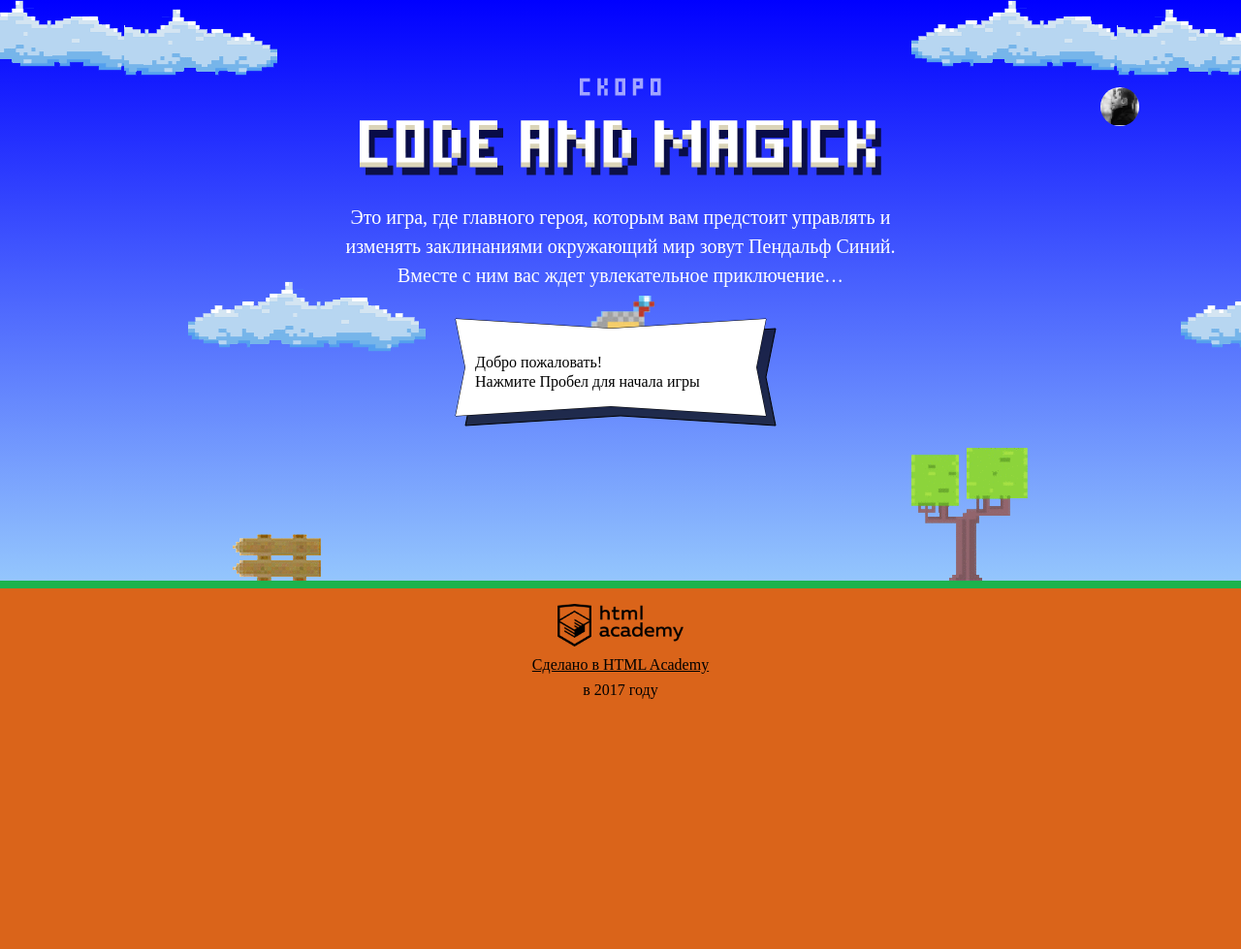
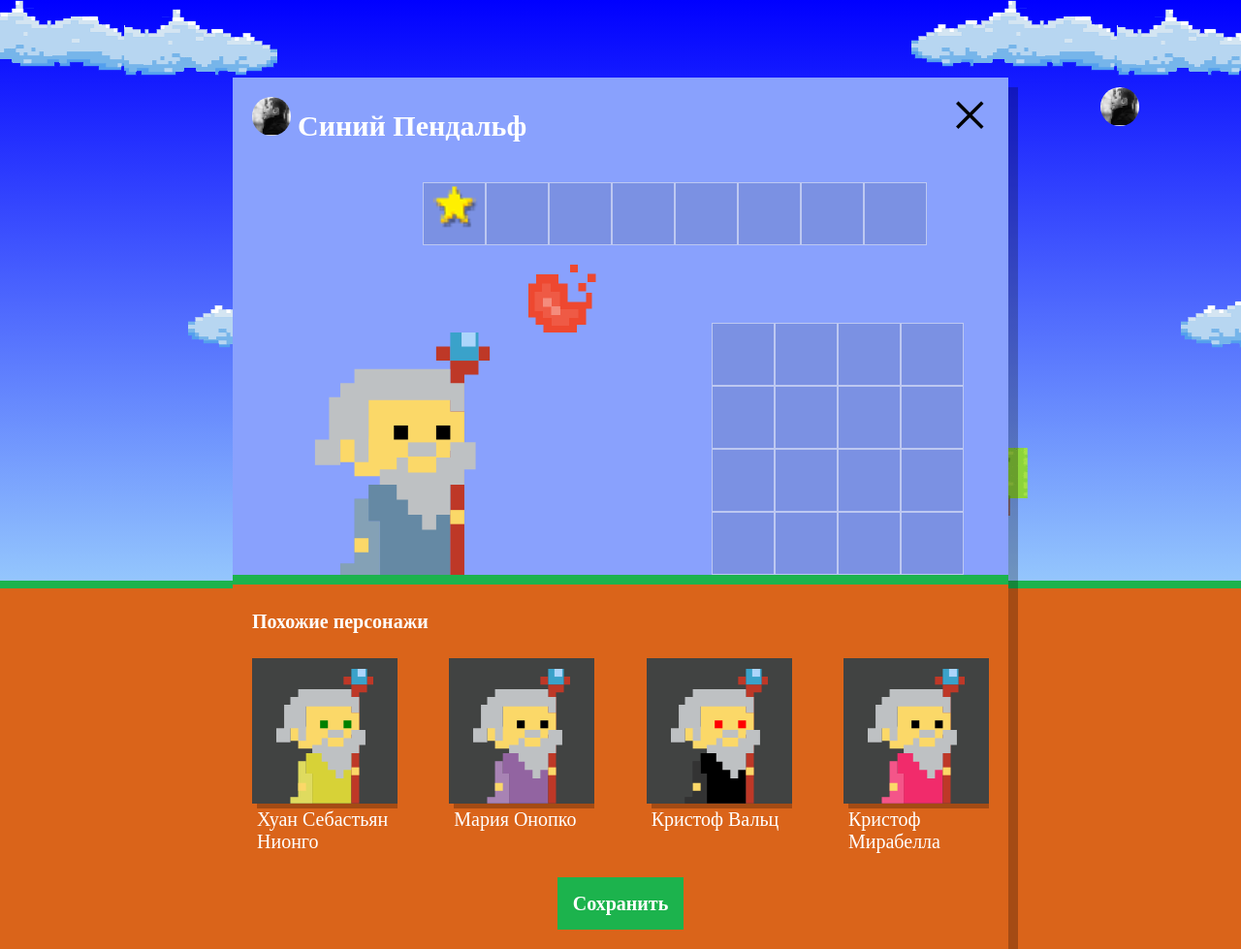
Before and after one commit to SavelyevIvan/code-and-magick, a website: page index.html in a window 1280 px wide. Shown: the whole page at 97% size. Before the commit the page ends 800 px from the top, so only its background shows below. Drawn offline with Linux system fonts and the light colour scheme; a web font is replaced by a local one.

Commit message:
Выполнил шаблонизацию. Раскрасил волшебников

```diff
--- a/index.html
+++ b/index.html
@@ -197,6 +197,7 @@
     return height / 3 - getWizardHeight();
   };
 </script>
+<script src="js/setup.js"></script>
 <script src="js/stat.js"></script>
 <script src="js/game.js"></script>
 
--- /dev/null
+++ b/js/setup.js
@@ -0,0 +1,50 @@
+var userDialog = document.querySelector('.setup');
+userDialog.classList.remove('hidden');
+
+document.querySelector('.setup-similar').classList.remove('hidden');
+
+var similarListElement = document.querySelector('.setup-similar-list'); // список похожих персонажей
+var similarWizardTemplate = document.querySelector('#similar-wizard-template').content; // шаблон
+
+var wizardName = ["Иван", "Хуан Себастьян", "Мария", "Кристоф", "Виктор", "Юлия", "Люпита", "Вашингтон"];
+var wizardFamilyName = ["Да марья", "Верон", "Мирабелла", "Вальц", "Онопко", "Топольницкая", "Нионго", "Ирвинг"];
+var wizardCoatColor = ["rgb(101, 137, 164)", "rgb(241, 43, 107)", "rgb(146, 100, 161)", "rgb(56, 159, 117)", "rgb(215, 210, 55)", "rgb(0, 0, 0)"];
+var wizardEyesColor = ["black", "red", "blue", "eyllow", "green"];
+
+var random = function (arr) {
+    for (i = 0; i < arr.length; i++) {
+        var rand = Math.floor(Math.random() * arr.length);
+        return arr[rand];
+    }
+};
+
+var wizards = [
+    {
+        name: random(wizardName) + " " + random(wizardFamilyName),
+        coatColor: random(wizardCoatColor),
+        eyesColor: random(wizardEyesColor)
+    },
+    {
+        name: random(wizardName) + " " + random(wizardFamilyName),
+        coatColor: random(wizardCoatColor),
+        eyesColor: random(wizardEyesColor)
+    },
+    {
+        name: random(wizardName) + " " + random(wizardFamilyName),
+        coatColor: random(wizardCoatColor),
+        eyesColor: random(wizardEyesColor)
+    },
+    {
+        name: random(wizardName) + " " + random(wizardFamilyName),
+        coatColor: random(wizardCoatColor),
+        eyesColor: random(wizardEyesColor)
+    }
+];
+
+for (var i = 0; i < wizards.length; i++) {
+  var wizardElement = similarWizardTemplate.cloneNode(true); // Делаем копию шаблона
+  wizardElement.querySelector('.setup-similar-label').textContent = wizards[i].name; // Добавляем имена волшебникам
+  wizardElement.querySelector('.wizard-coat').style.fill = wizards[i].coatColor; // Добавляем цвета мантии
+  wizardElement.querySelector('.wizard-eyes').style.fill = wizards[i].eyesColor; // Добавляем цвет глаз
+  similarListElement.appendChild(wizardElement);
+}
```
